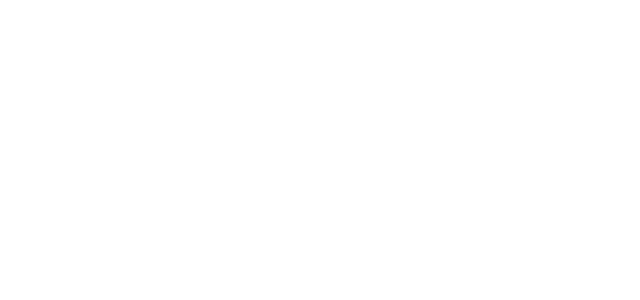
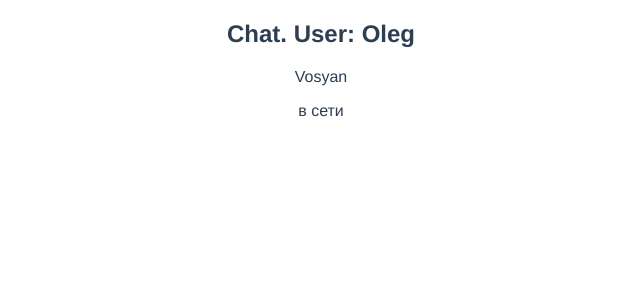
Before and after one commit to SuperCaptainWOW1/neobrain-deprecated, a Vue app: page /chat in a window 1280 px wide. Shown: the top 300 px of the page, without its empty margins (319-959 px from the left). Built offline with nearby package versions, Linux system fonts and the light colour scheme; no server answers.

Commit message:
Add Chat page

```diff
--- a/src/router/index.js
+++ b/src/router/index.js
@@ -1,6 +1,6 @@
 import Vue from 'vue';
 import VueRouter from 'vue-router';
-import Login from '../views/Login.vue';
+import Login from '@/views/Login.vue';
 
 Vue.use(VueRouter);
 
@@ -10,14 +10,14 @@ const routes = [
     name: 'Login',
     component: Login,
   },
-  // {
-  //   path: '/chat',
-  //   name: 'Chat',
-  //   // route level code-splitting
-  //   // this generates a separate chunk (about.[hash].js) for this route
-  //   // which is lazy-loaded when the route is visited.
-  //   component: () => import(/* webpackChunkName: "about" */ '../views/Chat.vue'),
-  // },
+  {
+    path: '/chat',
+    name: 'Chat',
+    // route level code-splitting
+    // this generates a separate chunk (about.[hash].js) for this route
+    // which is lazy-loaded when the route is visited.
+    component: () => import(/* webpackChunkName: "about" */ '../views/Chat.vue'),
+  },
 ];
 
 const router = new VueRouter({
--- /dev/null
+++ b/src/views/Chat.vue
@@ -0,0 +1,45 @@
+<template>
+  <div>
+    <h2>Chat. User: {{ user.name }}</h2>
+    <div class="friends">
+      <div v-for="friend in user.friends" :key="friend.name">
+        <p>{{ friend.name }}</p>
+        <span>{{ friend.online ? 'в сети' : 'не в сети' }}</span>
+      </div>
+    </div>
+    <div class="chat"></div>
+  </div>
+</template>
+
+<script>
+import router from 'vue-router';
+
+export default {
+  name: 'Chat',
+  data: () => ({
+    user: {
+      name: 'Oleg',
+      friends: [
+        {
+          name: 'Vosyan',
+          online: true,
+        },
+      ],
+    },
+  }),
+  methods: {
+    async getUserData() {
+      try {
+        const user = await fetch('api/user');
+        this.user = await user;
+      } catch (err) {
+        console.log(err);
+        router.push('/');
+      }
+    },
+  },
+  mounted() {
+    this.getUserData();
+  },
+};
+</script>
```
